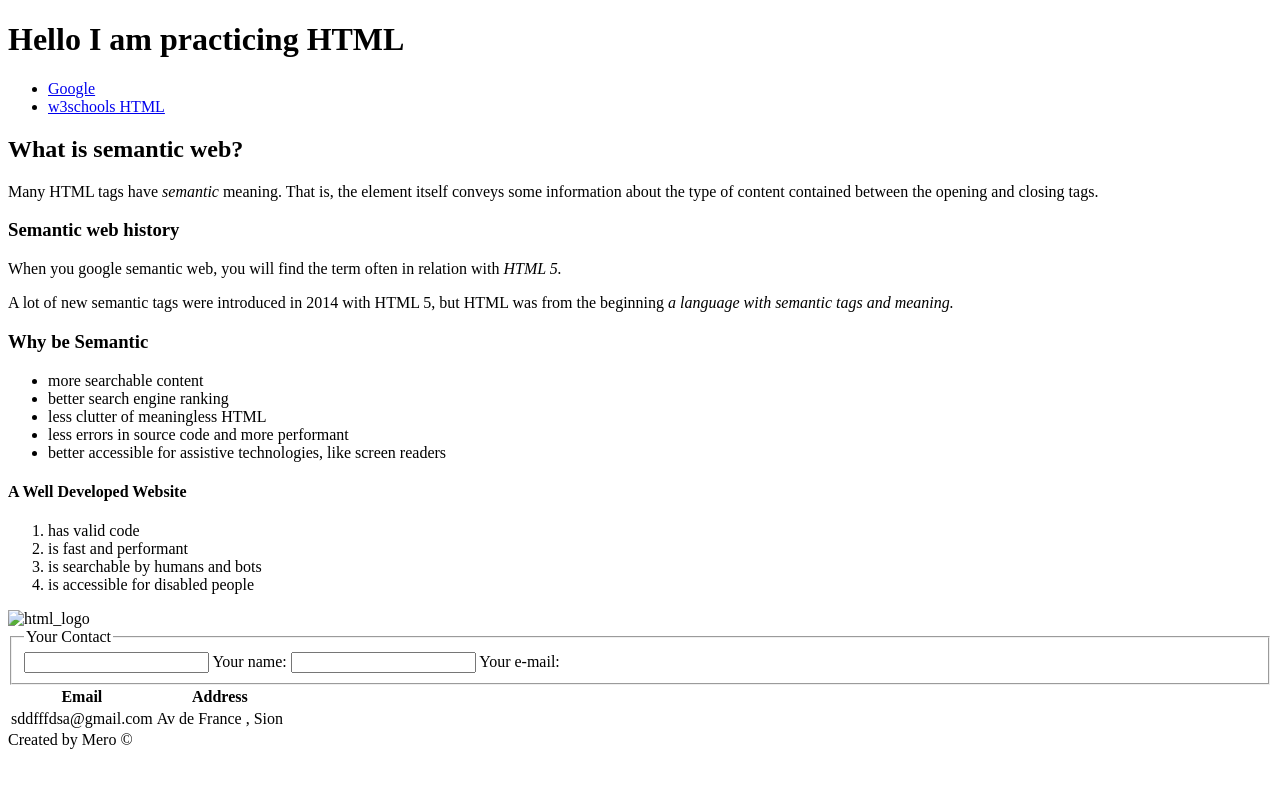
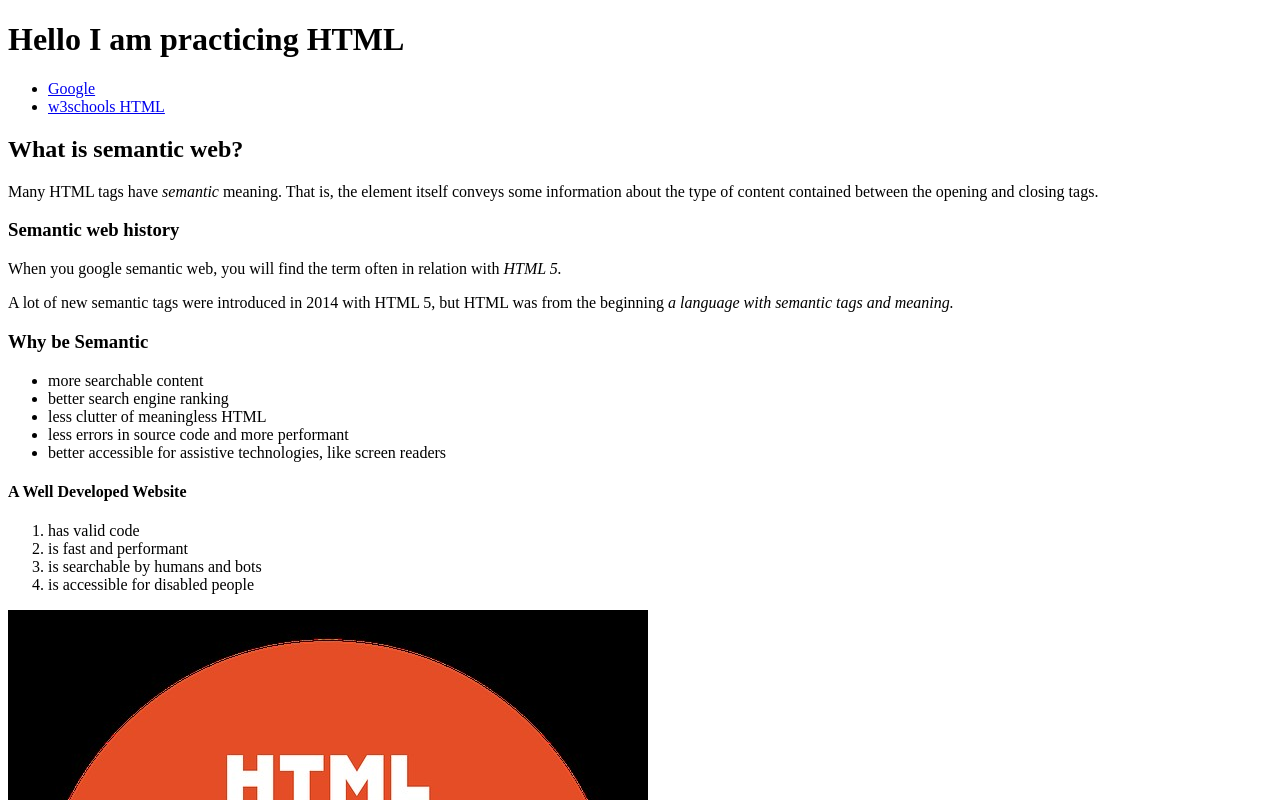
Before and after one commit to Marwa-Awad-Ibrahim/exer-HTML1, a plain HTML site: page index.html in a window 1280 px wide. Shown: the top 800 px of the page. Drawn offline with Linux system fonts and the light colour scheme.

Commit message:
add image, correct image path

```diff
--- a/index.html
+++ b/index.html
@@ -40,7 +40,7 @@
             <li>is searchable by humans and bots</li>
             <li>is accessible for disabled people</li>
         </ol>
-        <img src="/mnt/e/Projects/exehtml1/html-logo.png" alt="html_logo" title="HTML_logo">
+        <img src="html-logo.jpg" alt="html_logo" title="HTML_logo">
         <form>
             <fieldset>
                 <legend>Your Contact</legend>
```
Also changed, not shown: html-logo.jpg (added).
